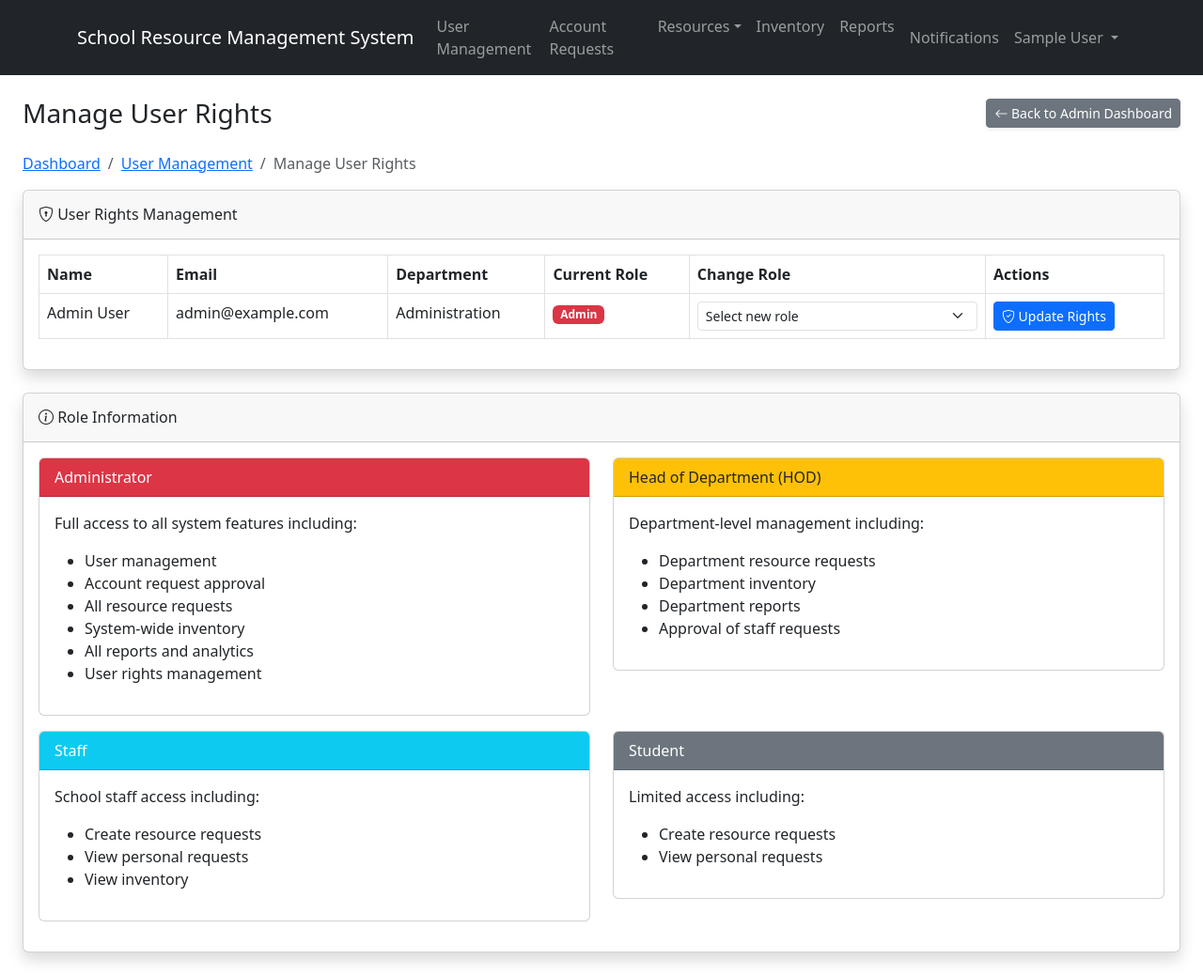
After one commit to oliversimiyu/pms, a PHP site: page /manage_user_rights.php in a window 1280 px wide. The commit adds this page. Shown: the whole page at 94% size. Run offline with PHP 8.4, Linux system fonts and the light colour scheme; the visitor is signed in with stand-in values (Sample User, id 1).

Commit message:
Add user rights management feature for administrators

```diff
--- /dev/null
+++ b/manage_user_rights.php
@@ -0,0 +1,248 @@
+<?php
+session_start();
+include_once('includes/config.php');
+
+// Check if user is logged in and is an admin
+if (!isset($_SESSION['user_id']) || $_SESSION['user_role'] !== 'admin') {
+    header("Location: login.php");
+    exit();
+}
+
+$success_message = '';
+$error_message = '';
+
+// Handle form submission for updating user rights
+if ($_SERVER['REQUEST_METHOD'] === 'POST') {
+    $user_id = $_POST['user_id'] ?? '';
+    $new_role = $_POST['new_role'] ?? '';
+
+    if (!empty($user_id) && !empty($new_role)) {
+        // Get existing user data
+        $user = get_user_by_id($user_id);
+
+        if ($user) {
+            // Update user role
+            $user_data = [
+                'full_name' => $user['full_name'],
+                'email' => $user['email'],
+                'department' => $user['department'],
+                'role' => $new_role,
+                'password' => $user['password']
+            ];
+
+            if (update_user($user_id, $user_data)) {
+                // Add notification for the user
+                $notification_data = [
+                    'user_id' => $user_id,
+                    'message' => "Your account role has been updated to " . ucfirst($new_role) . " by the administrator.",
+                    'is_read' => false,
+                    'created_at' => date('Y-m-d H:i:s')
+                ];
+                add_notification($notification_data);
+
+                $success_message = "User rights updated successfully. User " . $user['full_name'] . " is now a " . ucfirst($new_role) . ".";
+            } else {
+                $error_message = "Failed to update user rights.";
+            }
+        } else {
+            $error_message = "User not found.";
+        }
+    } else {
+        $error_message = "Invalid request. User ID and new role are required.";
+    }
+}
+
+// Get all users
+$users = get_users();
+?>
+
+<!DOCTYPE html>
+<html lang="en">
+<head>
+    <meta charset="UTF-8">
+    <meta name="viewport" content="width=device-width, initial-scale=1.0">
+    <title>Manage User Rights - School Resource Management System</title>
+    <link href="https://cdn.jsdelivr.net/npm/bootstrap@5.3.0/dist/css/bootstrap.min.css" rel="stylesheet">
+    <link rel="stylesheet" href="https://cdn.jsdelivr.net/npm/bootstrap-icons@1.10.0/font/bootstrap-icons.css">
+    <style>
+        .dashboard-card {
+            border-radius: 10px;
+            box-shadow: 0 4px 6px rgba(0, 0, 0, 0.1);
+            transition: transform 0.3s ease;
+        }
+
+        .dashboard-card:hover {
+            transform: translateY(-5px);
+        }
+
+        .stat-icon {
+            font-size: 2.5rem;
+            opacity: 0.8;
+        }
+    </style>
+</head>
+<body>
+    <?php include 'nav.php'; ?>
+
+    <div class="container-fluid px-4 mt-4">
+        <div class="d-sm-flex align-items-center justify-content-between mb-4">
+            <h1 class="h3 mb-0 text-gray-800">Manage User Rights</h1>
+            <a href="admin_dashboard.php" class="d-none d-sm-inline-block btn btn-sm btn-secondary shadow-sm">
+                <i class="bi bi-arrow-left"></i> Back to Admin Dashboard
+            </a>
+        </div>
+
+        <nav aria-label="breadcrumb">
+            <ol class="breadcrumb">
+                <li class="breadcrumb-item"><a href="dashboard.php">Dashboard</a></li>
+                <li class="breadcrumb-item"><a href="admin_dashboard.php">User Management</a></li>
+                <li class="breadcrumb-item active" aria-current="page">Manage User Rights</li>
+            </ol>
+        </nav>
+
+        <?php if ($success_message): ?>
+        <div class="alert alert-success">
+            <?php echo $success_message; ?>
+        </div>
+        <?php endif; ?>
+
+        <?php if ($error_message): ?>
+        <div class="alert alert-danger">
+            <?php echo $error_message; ?>
+        </div>
+        <?php endif; ?>
+
+        <div class="card shadow mb-4">
+            <div class="card-header py-3 d-flex flex-row align-items-center justify-content-between">
+                <h6 class="m-0 font-weight-bold"><i class="bi bi-shield-lock"></i> User Rights Management</h6>
+            </div>
+            <div class="card-body">
+                <div class="table-responsive">
+                    <table class="table table-bordered">
+                        <thead>
+                            <tr>
+                                <th>Name</th>
+                                <th>Email</th>
+                                <th>Department</th>
+                                <th>Current Role</th>
+                                <th>Change Role</th>
+                                <th>Actions</th>
+                            </tr>
+                        </thead>
+                        <tbody>
+                            <?php foreach ($users as $user): ?>
+                            <tr>
+                                <td><?php echo htmlspecialchars($user['full_name']); ?></td>
+                                <td><?php echo htmlspecialchars($user['email']); ?></td>
+                                <td><?php echo htmlspecialchars($user['department']); ?></td>
+                                <td>
+                                    <span class="badge bg-<?php
+                                        echo $user['role'] === 'admin' ? 'danger' :
+                                            ($user['role'] === 'hod' ? 'warning' :
+                                                ($user['role'] === 'staff' ? 'info' : 'secondary'));
+                                    ?>">
+                                        <?php echo ucfirst(htmlspecialchars($user['role'])); ?>
+                                    </span>
+                                </td>
+                                <td>
+                                    <form action="" method="post" class="d-inline">
+                                        <input type="hidden" name="user_id" value="<?php echo $user['user_id']; ?>">
+                                        <select class="form-select form-select-sm" name="new_role" required>
+                                            <option value="" selected disabled>Select new role</option>
+                                            <option value="admin">Administrator</option>
+                                            <option value="hod">Head of Department (HOD)</option>
+                                            <option value="staff">Staff</option>
+                                            <option value="student">Student</option>
+                                        </select>
+                                </td>
+                                <td>
+                                        <button type="submit" class="btn btn-primary btn-sm">
+                                            <i class="bi bi-shield-check"></i> Update Rights
+                                        </button>
+                                    </form>
+                                </td>
+                            </tr>
+                            <?php endforeach; ?>
+                        </tbody>
+                    </table>
+                </div>
+            </div>
+        </div>
+
+        <div class="card shadow mb-4">
+            <div class="card-header py-3 d-flex flex-row align-items-center justify-content-between">
+                <h6 class="m-0 font-weight-bold"><i class="bi bi-info-circle"></i> Role Information</h6>
+            </div>
+            <div class="card-body">
+                <div class="row">
+                    <div class="col-md-6">
+                        <div class="card mb-3">
+                            <div class="card-header bg-danger text-white">
+                                Administrator
+                            </div>
+                            <div class="card-body">
+                                <p>Full access to all system features including:</p>
+                                <ul>
+                                    <li>User management</li>
+                                    <li>Account request approval</li>
+                                    <li>All resource requests</li>
+                                    <li>System-wide inventory</li>
+                                    <li>All reports and analytics</li>
+                                    <li>User rights management</li>
+                                </ul>
+                            </div>
+                        </div>
+                    </div>
+                    <div class="col-md-6">
+                        <div class="card mb-3">
+                            <div class="card-header bg-warning text-dark">
+                                Head of Department (HOD)
+                            </div>
+                            <div class="card-body">
+                                <p>Department-level management including:</p>
+                                <ul>
+                                    <li>Department resource requests</li>
+                                    <li>Department inventory</li>
+                                    <li>Department reports</li>
+                                    <li>Approval of staff requests</li>
+                                </ul>
+                            </div>
+                        </div>
+                    </div>
+                    <div class="col-md-6">
+                        <div class="card mb-3">
+                            <div class="card-header bg-info text-white">
+                                Staff
+                            </div>
+                            <div class="card-body">
+                                <p>School staff access including:</p>
+                                <ul>
+                                    <li>Create resource requests</li>
+                                    <li>View personal requests</li>
+                                    <li>View inventory</li>
+                                </ul>
+                            </div>
+                        </div>
+                    </div>
+                    <div class="col-md-6">
+                        <div class="card mb-3">
+                            <div class="card-header bg-secondary text-white">
+                                Student
+                            </div>
+                            <div class="card-body">
+                                <p>Limited access including:</p>
+                                <ul>
+                                    <li>Create resource requests</li>
+                                    <li>View personal requests</li>
+                                </ul>
+                            </div>
+                        </div>
+                    </div>
+                </div>
+            </div>
+        </div>
+    </div>
+
+    <script src="https://cdn.jsdelivr.net/npm/bootstrap@5.3.0/dist/js/bootstrap.bundle.min.js"></script>
+</body>
+</html>
```
Also changed, not shown: admin_dashboard.php (+12 -9 lines).
